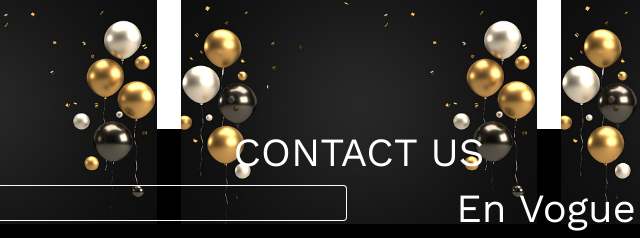
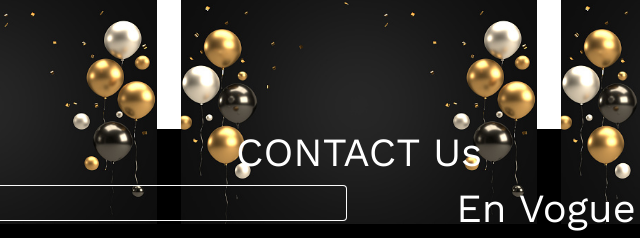
Before and after one commit to SimplyyRalph/Envogue, a plain HTML site: page MDB5-STANDARD-UI-KIT-Free-3.10.2/index.html in a window 1280 px wide. Shown: the part 1977-2215 px from the top of the page, 281-921 px from the left. Drawn offline with nearby package versions, Linux system fonts and the light colour scheme.

Commit message:
commit for the day

```diff
--- a/MDB5-STANDARD-UI-KIT-Free-3.10.2/index.html
+++ b/MDB5-STANDARD-UI-KIT-Free-3.10.2/index.html
@@ -189,7 +189,7 @@
   <footer class="container-fluid text-center">
     <div class="row">
       <div class="col-12">
-        <h1>CONTACT US</h1>
+        <h1>CONTACT Us</h1>
       </div>
       <div class="col-6">
       <form>
```
